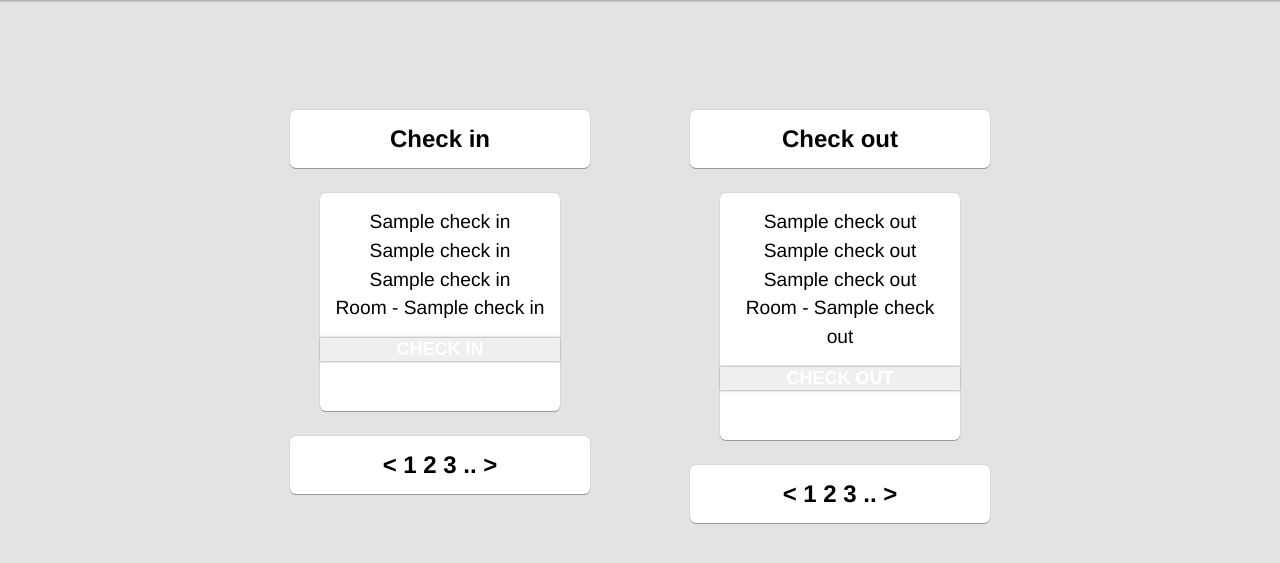
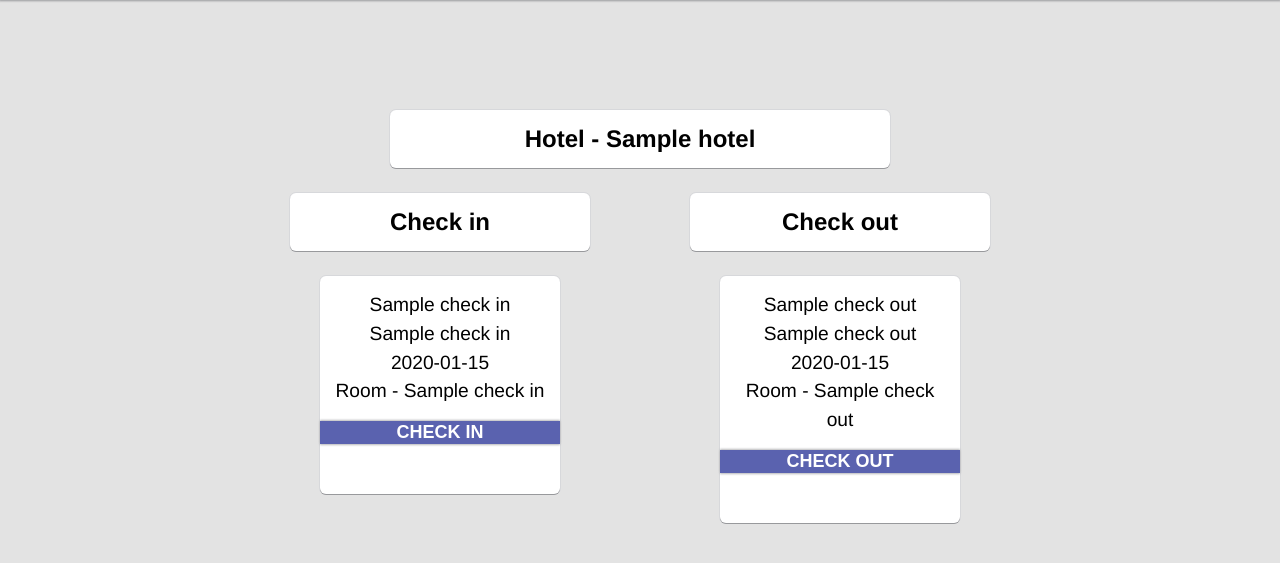
Before and after one commit to IlyaPyatkin/Inno_DMD_Hotel, a Flask app: template app/templates/manager.html in a window 1280 px wide. Shown: the part 50-613 px from the top of the page. Run offline with Flask 2, Linux system fonts and the light colour scheme; the template is opened without the code that fills it: most values are stand-ins (such as "Sample title", 1, 10 or a date in 2020).

Commit message:
Updated manager panel template

```diff
--- a/app/templates/manager.html
+++ b/app/templates/manager.html
@@ -1,6 +1,12 @@
 {% extends "base.html" %}
 {% block body %}
     <div id="manager_wrap">
+        <div class="shadow_block">
+            <p class="manager_title">Hotel - {{ hotel }}</p>
+        </div>
+        {% if error %}
+            <div class="error" id="manager_error">{{ error }}</div>
+        {% endif %}
         <div id="manager_block_left">
             <div class="shadow_block">
                 <p class="manager_title">Check in</p>
@@ -11,20 +17,15 @@
                     <div class="manager_block_inner">
                         <div class="manager-info">{{ check_in[1] }}</div>
                         <div class="manager-info">{{ check_in[2] }}</div>
-                        <div class="manager-info">{{ check_in[3] }}</div>
+                        <div class="manager-info">{{ check_in[3].strftime("%Y.%m.%d %H:%M") }}</div>
                         <div class="manager-info">Room - {{ check_in[4] }}</div>
                     </div>
                     <form action="" method="post">
                         <input type="hidden" name="bid" value={{ check_in[0] }}>
-                        <button type="submit" class="full" name="check_in">CHECK IN</button>
+                        <button type="submit" class="full purple" name="check_in">CHECK IN</button>
                     </form>
                 </div>
             {% endfor %}
-            {% if check_ins %}
-                <div class="shadow_block">
-                    <p class="manager_title">< 1 2 3 .. ></p>
-                </div>
-            {% endif %}
         </div>
         <div id="manager_block_right">
             <div class="shadow_block">
@@ -36,22 +37,15 @@
                     <div class="manager_block_inner">
                         <div class="manager-info">{{ check_out[1] }}</div>
                         <div class="manager-info">{{ check_out[2] }}</div>
-                        <div class="manager-info">{{ check_out[3] }}</div>
+                        <div class="manager-info">{{ check_out[3].strftime("%Y.%m.%d %H:%M") }}</div>
                         <div class="manager-info">Room - {{ check_out[4] }}</div>
                     </div>
                     <form action="" method="post">
                         <input type="hidden" name="bid" value={{ check_out[0] }}>
-                        <button type="submit" class="full" name="check_out">CHECK OUT</button>
+                        <button type="submit" class="full purple" name="check_out">CHECK OUT</button>
                     </form>
                 </div>
             {% endfor %}
-
-            {% if check_outs %}
-                <div class="shadow_block">
-                    <p class="manager_title">< 1 2 3 .. ></p>
-                </div>
-            {% endif %}
-
         </div>
     </div>
 {% endblock %}
```
